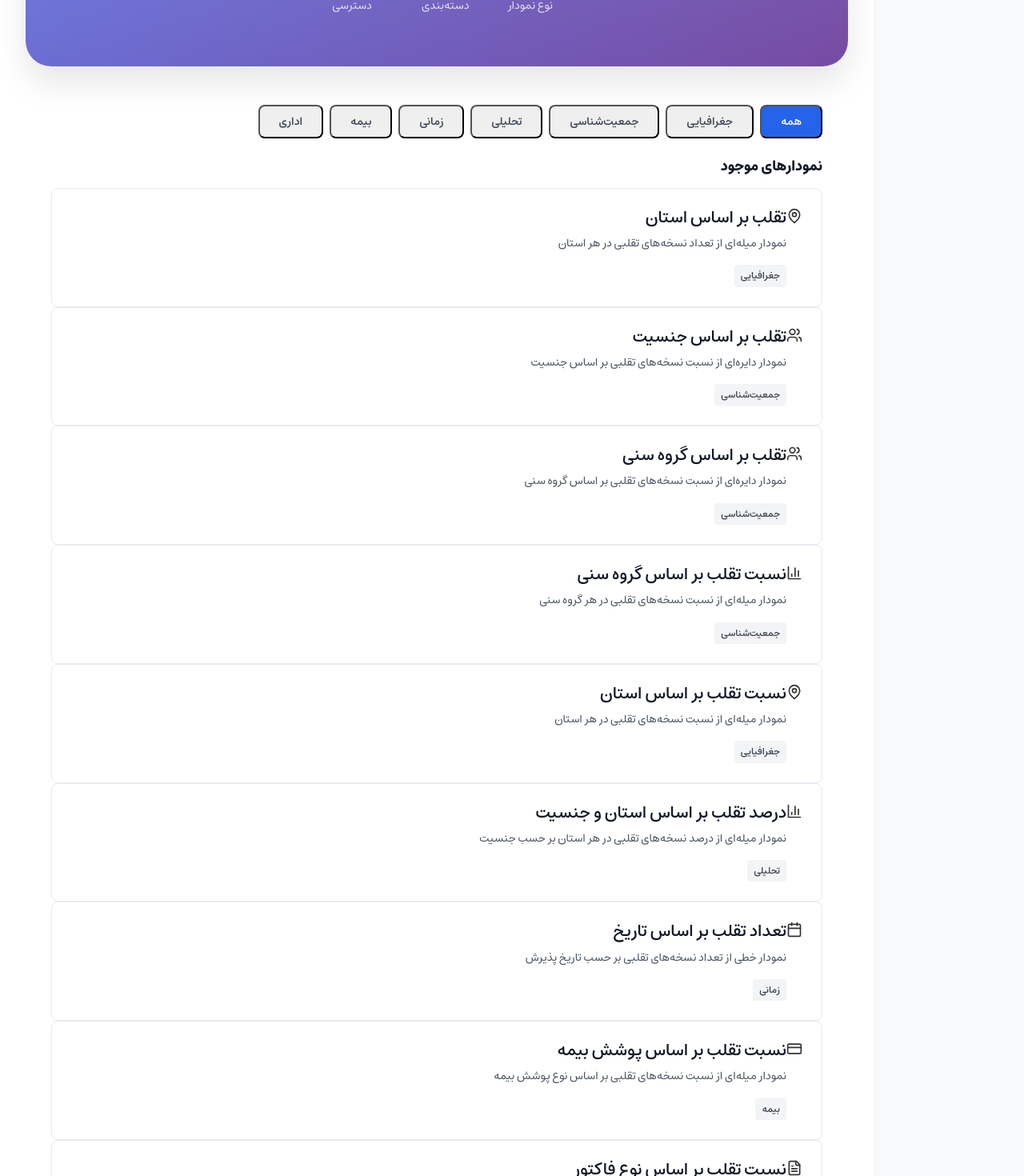
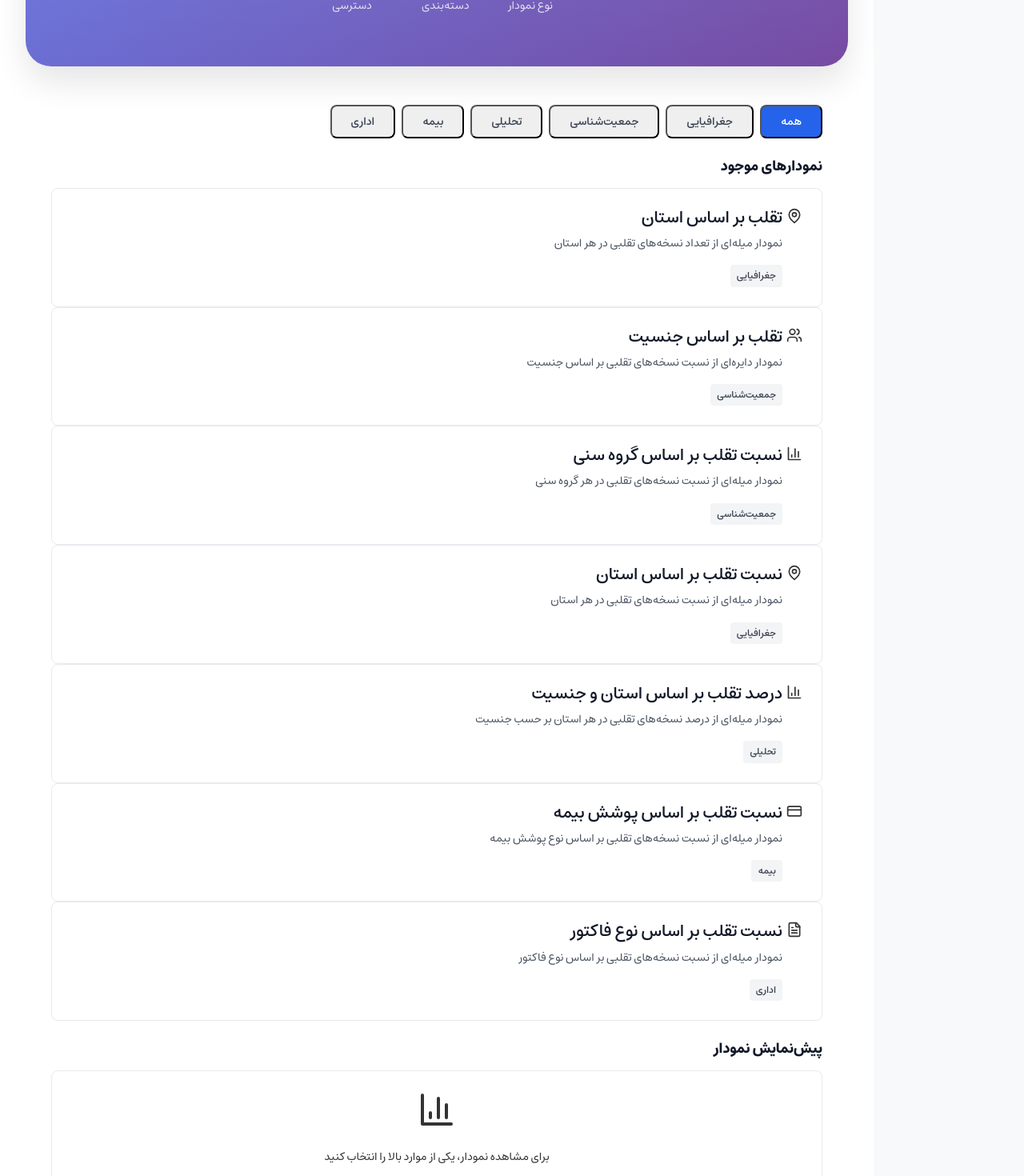
Before and after one commit to a-nowruzi/fraud-detection-algo, a React (Vite) app in the folder portal/: page /charts in a window 1280 px wide. Shown: the part 512-1982 px from the top of the page at 80% size. Built offline with nearby package versions, Linux system fonts and the light colour scheme.

Commit message:
:fire: unused chart removed

```diff
--- a/portal/src/components/ChartsGallery.tsx
+++ b/portal/src/components/ChartsGallery.tsx
@@ -1,6 +1,6 @@
 import React, { useState } from 'react';
 import { apiService } from '../services/api';
-import { BarChart3, MapPin, Users, Calendar, CreditCard, FileText } from 'lucide-react';
+import { BarChart3, MapPin, Users, CreditCard, FileText } from 'lucide-react';
 
 const ChartsGallery: React.FC = () => {
   const [selectedChart, setSelectedChart] = useState<string | null>(null);
@@ -26,13 +26,6 @@ const ChartsGallery: React.FC = () => {
       category: 'جمعیت‌شناسی',
     },
     {
-      id: 'fraud-by-age',
-      title: 'تقلب بر اساس گروه سنی',
-      description: 'نمودار دایره‌ای از نسبت نسخه‌های تقلبی بر اساس گروه سنی',
-      icon: Users,
-      category: 'جمعیت‌شناسی',
-    },
-    {
       id: 'fraud-ratio-by-age-group',
       title: 'نسبت تقلب بر اساس گروه سنی',
       description: 'نمودار میله‌ای از نسبت نسخه‌های تقلبی در هر گروه سنی',
@@ -52,13 +45,6 @@ const ChartsGallery: React.FC = () => {
       description: 'نمودار میله‌ای از درصد نسخه‌های تقلبی در هر استان بر حسب جنسیت',
       icon: BarChart3,
       category: 'تحلیلی',
-    },
-    {
-      id: 'fraud-counts-by-date',
-      title: 'تعداد تقلب بر اساس تاریخ',
-      description: 'نمودار خطی از تعداد نسخه‌های تقلبی بر حسب تاریخ پذیرش',
-      icon: Calendar,
-      category: 'زمانی',
     },
     {
       id: 'fraud-ratio-by-ins-cover',
@@ -151,11 +137,10 @@ const ChartsGallery: React.FC = () => {
       <div className="flex flex-wrap gap-2">
         <button
           onClick={() => setSelectedCategory(null)}
-          className={`px-4 py-2 rounded-lg text-sm font-medium transition-colors ${
-            !selectedCategory
+          className={`px-4 py-2 rounded-lg text-sm font-medium transition-colors ${!selectedCategory
               ? 'bg-primary-600 text-white'
               : 'bg-gray-200 text-gray-700 hover:bg-gray-300'
-          }`}
+            }`}
         >
           همه
         </button>
@@ -163,11 +148,10 @@ const ChartsGallery: React.FC = () => {
           <button
             key={category}
             onClick={() => setSelectedCategory(category)}
-            className={`px-4 py-2 rounded-lg text-sm font-medium transition-colors ${
-              selectedCategory === category
+            className={`px-4 py-2 rounded-lg text-sm font-medium transition-colors ${selectedCategory === category
                 ? 'bg-primary-600 text-white'
                 : 'bg-gray-200 text-gray-700 hover:bg-gray-300'
-            }`}
+              }`}
           >
             {category}
           </button>
@@ -183,15 +167,15 @@ const ChartsGallery: React.FC = () => {
               <div
                 key={chart.id}
                 onClick={() => handleChartClick(chart)}
-                className={`p-4 rounded-lg border cursor-pointer transition-all hover:shadow-md ${
-                  selectedChart === chart.id
+                className={`p-4 rounded-lg border cursor-pointer transition-all hover:shadow-md ${selectedChart === chart.id
                     ? 'border-primary-500 bg-primary-50'
                     : 'border-gray-200 hover:border-gray-300'
-                }`}
+                  }`}
+                style={{ cursor: 'pointer' }}
               >
                 <div className="flex items-start">
                   <chart.icon className="h-5 w-5 text-gray-500 mt-0.5 ml-3" />
-                  <div className="flex-1">
+                  <div className="flex-1" style={{ marginRight: '5px' }}>
                     <h4 className="font-medium text-gray-900">{chart.title}</h4>
                     <p className="text-sm text-gray-600 mt-1">{chart.description}</p>
                     <div className="flex items-center mt-2 gap-2">
--- a/portal/src/services/api.ts
+++ b/portal/src/services/api.ts
@@ -1,7 +1,7 @@
 import axios from 'axios';
 
-const API_BASE_URL = 'http://localhost:5000';
-// const API_BASE_URL = 'https://fraudapi.nowruzi.top';
+// const API_BASE_URL = 'http://localhost:5000';
+const API_BASE_URL = 'https://fraudapi.nowruzi.top';
 
 const api = axios.create({
   baseURL: API_BASE_URL,
```
